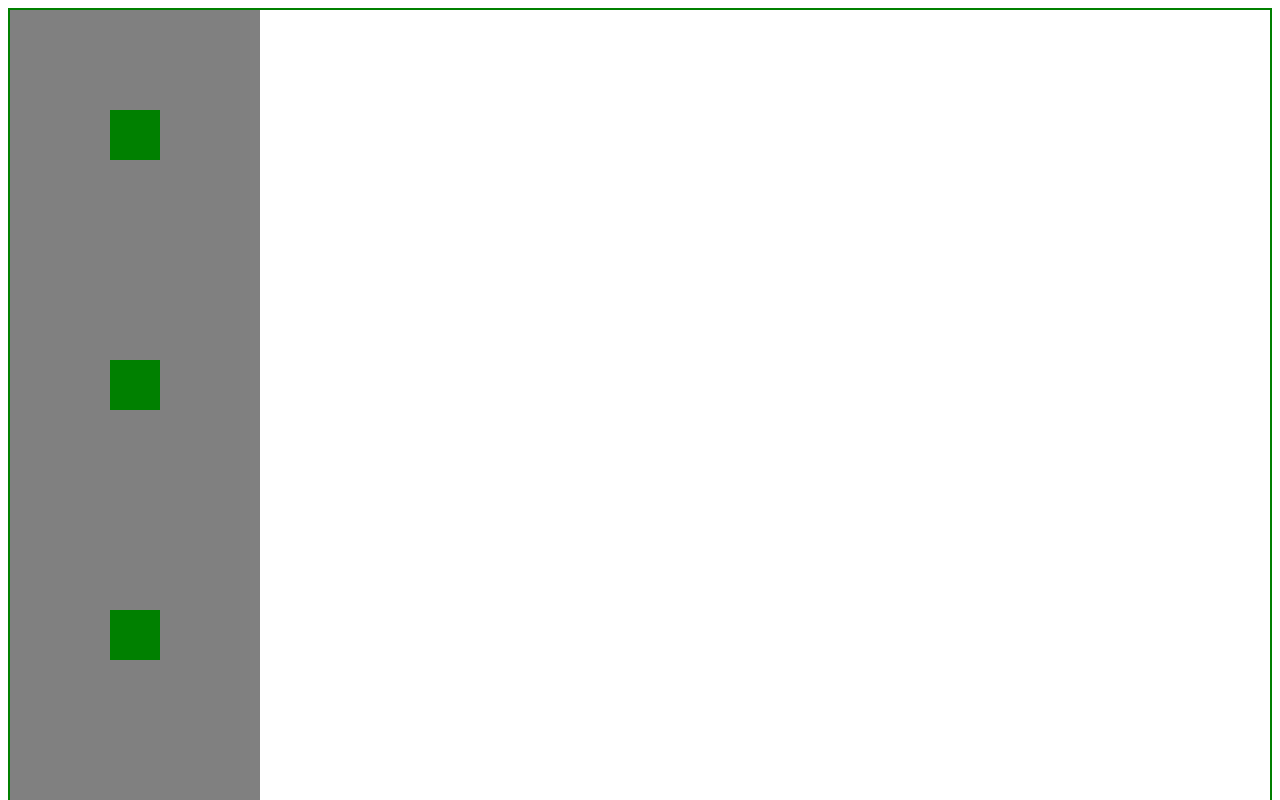
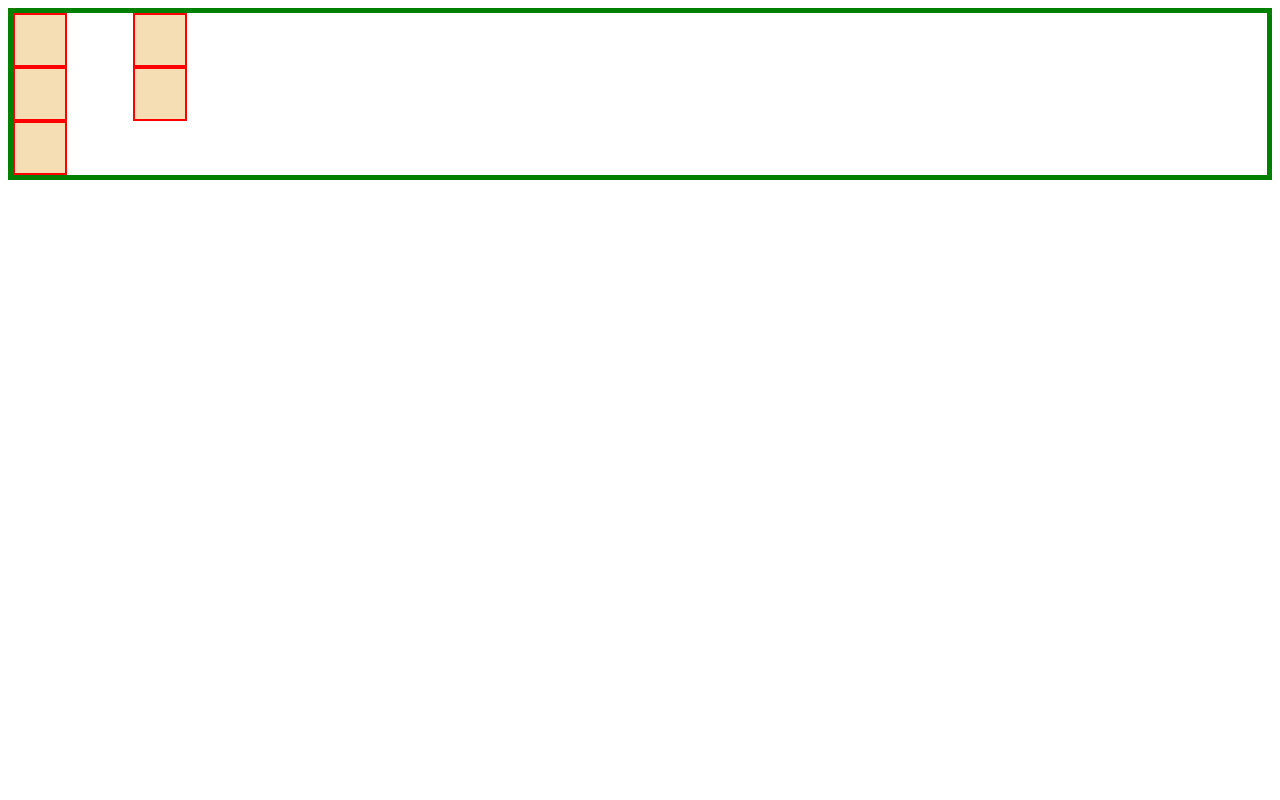
Before and after one commit to Jayeshpatidar24/Sigma-Web-Development, a plain HTML site: page Video 39/index.html in a window 1280 px wide. Shown: the top 800 px of the page. Drawn offline with Linux system fonts and the light colour scheme.

Commit message:
Video 39

```diff
--- a/Video 39/style.css
+++ b/Video 39/style.css
@@ -1,12 +1,12 @@
+ .container{
+  border: 5px solid green;
+ display: grid;
+ grid-template-columns: 120px 120px ;
+ }
 
-  .container{
-    border: 2px solid green;
-  }
-
-  .items{
-    height: 50px;
-    width: 50px;
-    border: 100px solid gray;
-    background-color: green;
-
-  }
+ .items{
+border: 2px solid red;
+width: 50px;
+height: 50px;
+background-color: wheat;
+}
```
